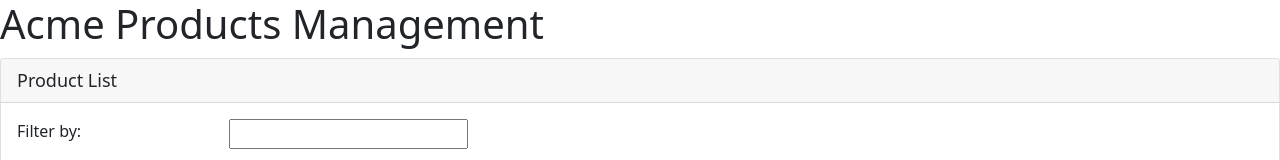
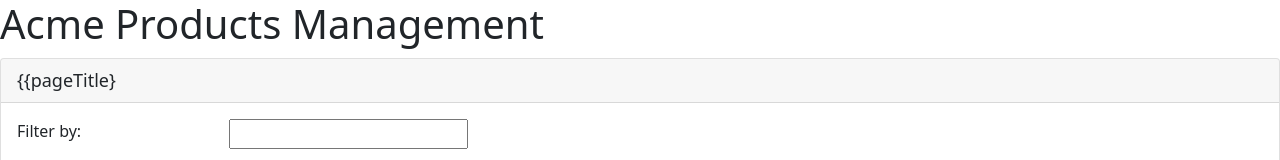
Before and after one commit to Jules000/APM-Products-manager, an Angular app: page / in a window 1280 px wide. Shown: the top 160 px of the page. Built offline with nearby package versions, Linux system fonts and the light colour scheme.

Commit message:
this commit will change the hard code title with an interpollation

```diff
--- a/src/app/products/product-list.component.html
+++ b/src/app/products/product-list.component.html
@@ -1,6 +1,6 @@
 <div class="card">
     <div class="card-header">
-        Product List
+        {{pageTitle}
     </div>
     <div class="card-body">
         <div class="row">
```
